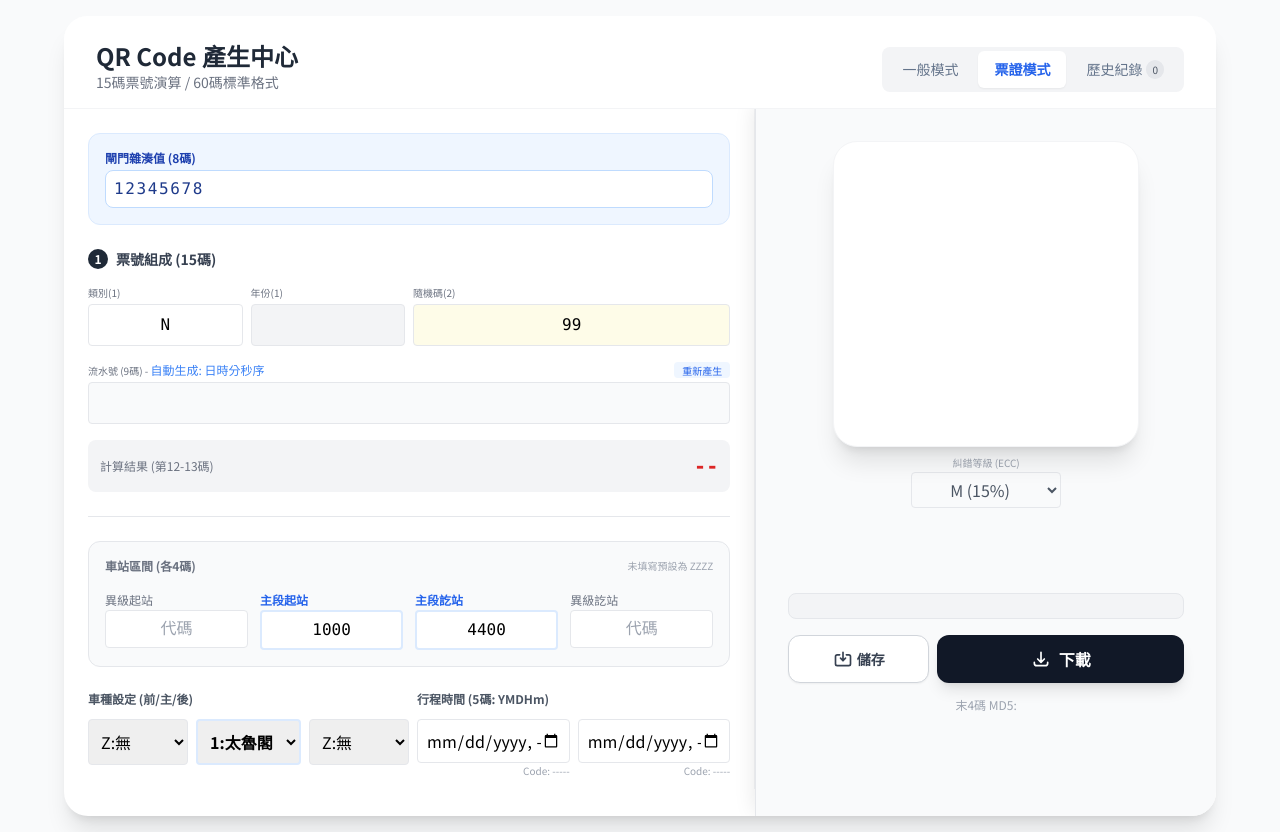
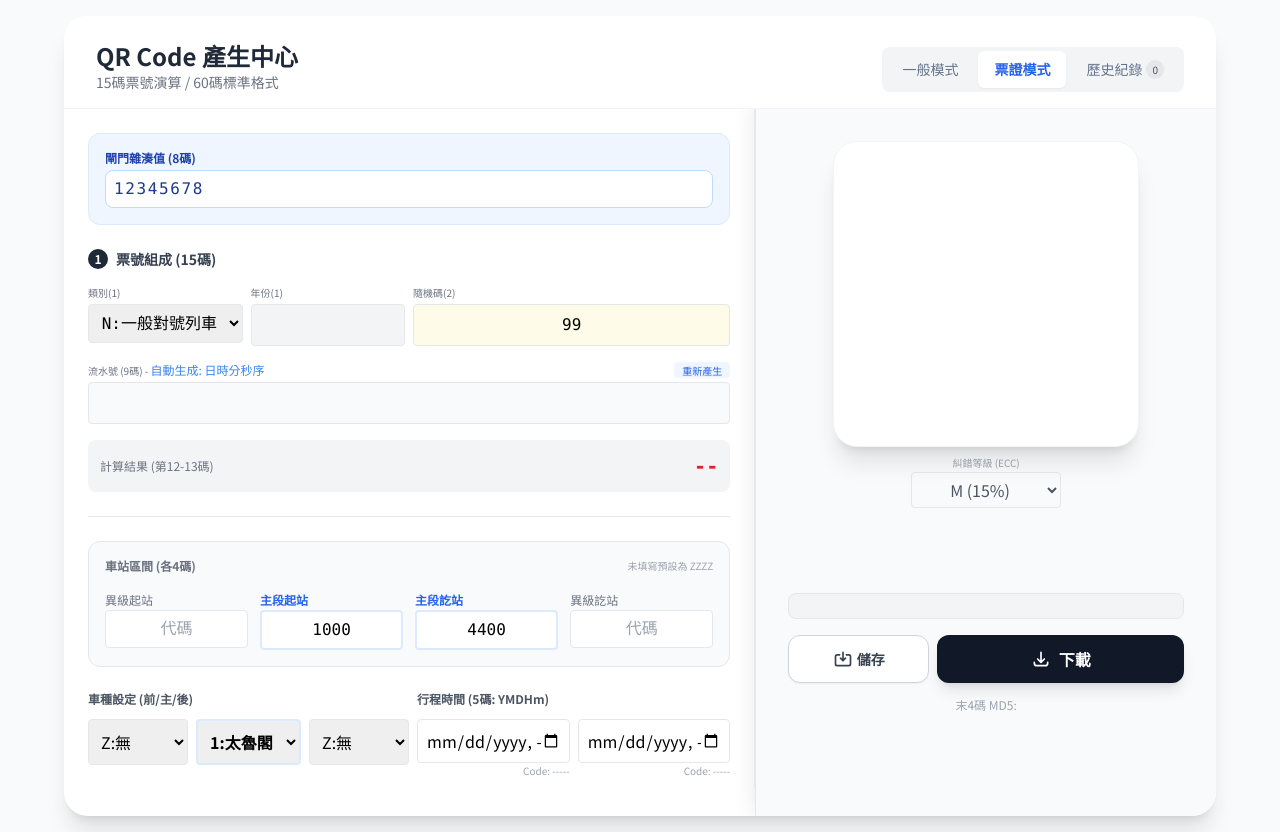
Before and after one commit to MDS7A00/Utility, a plain HTML site: page doc/QRCodeGenerator.html in a window 1280 px wide. Drawn offline with nearby package versions, Linux system fonts and the light colour scheme; a script that the page names is missing.

Commit message:
feat: 將類別輸入框改為下拉選單以提供選項

```diff
--- a/doc/QRCodeGenerator.html
+++ b/doc/QRCodeGenerator.html
@@ -160,7 +160,24 @@
                         <div class="grid grid-cols-4 gap-2">
                             <div class="col-span-1">
                                 <label class="block text-[10px] text-gray-500 mb-1">類別(1)</label>
-                                <input type="text" id="t-class" maxlength="1" value="N" class="w-full p-2 border rounded text-center font-mono uppercase" oninput="updateTicketQR()">
+                                <select id="t-class" class="w-full p-2 border rounded text-center font-mono uppercase text-xs" onchange="updateTicketQR()">
+                                    <option value="A">A:一般非對號列車</option>
+                                    <option value="B">B:聯運票</option>
+                                    <option value="C">C:團體非對號車票</option>
+                                    <option value="D">D:一般郵輪式列車</option>
+                                    <option value="E">E:專開列車</option>
+                                    <option value="F">F:離線票</option>
+                                    <option value="G">G:團體對號車票</option>
+                                    <option value="H">H:團體郵輪式列車</option>
+                                    <option value="J">J:Joint-Pass</option>
+                                    <option value="L">L:月台票</option>
+                                    <option value="M">M:異級票</option>
+                                    <option value="N" selected>N:一般對號列車</option>
+                                    <option value="P">P:商品票券</option>
+                                    <option value="S">S:定期票</option>
+                                    <option value="T">T:TR Pass</option>
+                                    <option value="V">V:既有非對號自售機</option>
+                                </select>
                             </div>
                             <div class="col-span-1">
                                 <label class="block text-[10px] text-gray-500 mb-1">年份(1)</label>
```
Also changed, not shown: 1 other file.
